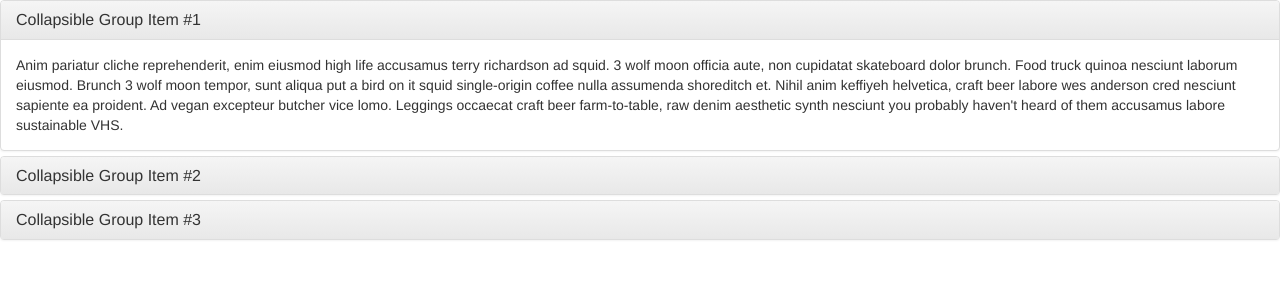
After one commit to theunfeelingsoul/Majis, a PHP site: page /dev/sidebar/open.html in a window 1280 px wide. The commit adds this page. Shown: the top 300 px of the page. Run offline with PHP 8.4, Linux system fonts and the light colour scheme; some libraries are stand-ins or nearby versions.

Commit message:
more css changes

```diff
--- /dev/null
+++ b/dev/sidebar/open.html
@@ -0,0 +1,94 @@
+<!DOCTYPE html>
+<html>
+<head>
+	<title></title>
+	<!-- Latest compiled and minified CSS -->
+<link rel="stylesheet" href="https://maxcdn.bootstrapcdn.com/bootstrap/3.3.6/css/bootstrap.min.css" integrity="sha384-1q8mTJOASx8j1Au+a5WDVnPi2lkFfwwEAa8hDDdjZlpLegxhjVME1fgjWPGmkzs7" crossorigin="anonymous">
+
+<!-- Optional theme -->
+<link rel="stylesheet" href="https://maxcdn.bootstrapcdn.com/bootstrap/3.3.6/css/bootstrap-theme.min.css" integrity="sha384-fLW2N01lMqjakBkx3l/M9EahuwpSfeNvV63J5ezn3uZzapT0u7EYsXMjQV+0En5r" crossorigin="anonymous">
+
+
+</head>
+<body>
+
+<div class="panel-group" id="accordion" role="tablist" aria-multiselectable="true">
+  <div class="panel panel-default">
+    <div class="panel-heading" role="tab" id="headingOne">
+      <h4 class="panel-title">
+        <a role="button" data-toggle="collapse" data-parent="#accordion" href="#collapseOne" aria-expanded="true" aria-controls="collapseOne">
+          Collapsible Group Item #1
+        </a>
+      </h4>
+    </div>
+    <div id="collapseOne" class="panel-collapse collapse in" role="tabpanel" aria-labelledby="headingOne">
+      <div class="panel-body">
+        Anim pariatur cliche reprehenderit, enim eiusmod high life accusamus terry richardson ad squid. 3 wolf moon officia aute, non cupidatat skateboard dolor brunch. Food truck quinoa nesciunt laborum eiusmod. Brunch 3 wolf moon tempor, sunt aliqua put a bird on it squid single-origin coffee nulla assumenda shoreditch et. Nihil anim keffiyeh helvetica, craft beer labore wes anderson cred nesciunt sapiente ea proident. Ad vegan excepteur butcher vice lomo. Leggings occaecat craft beer farm-to-table, raw denim aesthetic synth nesciunt you probably haven't heard of them accusamus labore sustainable VHS.
+      </div>
+    </div>
+  </div>
+  <div class="panel panel-default">
+    <div class="panel-heading" role="tab" id="headingTwo">
+      <h4 class="panel-title">
+        <a class="collapsed" role="button" data-toggle="collapse" data-parent="#accordion" href="#collapseTwo" aria-expanded="false" aria-controls="collapseTwo">
+          Collapsible Group Item #2
+        </a>
+      </h4>
+    </div>
+    <div id="collapseTwo" class="panel-collapse collapse" role="tabpanel" aria-labelledby="headingTwo">
+      <div class="panel-body">
+        Anim pariatur cliche reprehenderit, enim eiusmod high life accusamus terry richardson ad squid. 3 wolf moon officia aute, non cupidatat skateboard dolor brunch. Food truck quinoa nesciunt laborum eiusmod. Brunch 3 wolf moon tempor, sunt aliqua put a bird on it squid single-origin coffee nulla assumenda shoreditch et. Nihil anim keffiyeh helvetica, craft beer labore wes anderson cred nesciunt sapiente ea proident. Ad vegan excepteur butcher vice lomo. Leggings occaecat craft beer farm-to-table, raw denim aesthetic synth nesciunt you probably haven't heard of them accusamus labore sustainable VHS.
+      </div>
+    </div>
+  </div>
+  <div class="panel panel-default">
+    <div class="panel-heading" role="tab" id="headingThree">
+      <h4 class="panel-title">
+        <a class="collapsed xx" role="button" data-toggle="collapse" data-parent="#accordion" href="#collapseThree" aria-expanded="false" aria-controls="collapseThree">
+          Collapsible Group Item #3
+        </a>
+      </h4>
+    </div>
+    <div id="collapseThree" class="panel-collapse collapse" role="tabpanel" aria-labelledby="headingThree">
+      <div class="panel-body">
+        Anim pariatur cliche reprehenderit, enim eiusmod high life accusamus terry richardson ad squid. 3 wolf moon officia aute, non cupidatat skateboard dolor brunch. Food truck quinoa nesciunt laborum eiusmod. Brunch 3 wolf moon tempor, sunt aliqua put a bird on it squid single-origin coffee nulla assumenda shoreditch et. Nihil anim keffiyeh helvetica, craft beer labore wes anderson cred nesciunt sapiente ea proident. Ad vegan excepteur butcher vice lomo. Leggings occaecat craft beer farm-to-table, raw denim aesthetic synth nesciunt you probably haven't heard of them accusamus labore sustainable VHS.
+      </div>
+    </div>
+  </div>
+</div>
+
+
+
+
+
+ <script src="https://ajax.googleapis.com/ajax/libs/jquery/1.11.3/jquery.min.js"></script>
+ <!-- Latest compiled and minified JavaScript -->
+<script src="https://maxcdn.bootstrapcdn.com/bootstrap/3.3.6/js/bootstrap.min.js" integrity="sha384-0mSbJDEHialfmuBBQP6A4Qrprq5OVfW37PRR3j5ELqxss1yVqOtnepnHVP9aJ7xS" crossorigin="anonymous"></script>
+
+<script type="text/javascript">
+	var string = window.location.href;
+    substring = "open";
+// console.log(string.indexOf(substring) > -1);
+var pages = ['problems', 'facilities', 'gps', 'report_sf'];
+var pagescollapse = ['collapseOne', 'collapseTwo'];
+var pagesheading = ['headingOne', 'headingTwo'];
+var arrayLength = pages.length;
+var x = 1;
+for (var i = 0; i < arrayLength; i++) {
+
+	var st = string.indexOf(pages[i]) > -1;
+	console.log(st);
+	if (st == true) {
+		$("#"+pagesheading[x]+" .collapsed").attr("aria-expanded","true");
+
+		$('#'+pagescollapse[x]).addClass('in');
+	}
+	if (x>2) {x==0}
+	x++;
+}
+
+
+</script>
+
+</body>
+</html>
--- a/facilities.php
+++ b/facilities.php
@@ -83,7 +83,7 @@ if ($num_rows > 0) {
 		<div class="row" id="page">
 			<?php include "includes/_sidebar.php"; ?>
 
-			<div class="col-md-10">
+			<div class="col-md-10 main-content">
 				<h2 class="page-title">Facilities
 					<?php echo $_SESSION['role'] == 'user' ? '<span class="hidden">':'<span>'; ?>
 					<a href="addfacility.php"><span class="label label-default">Add new</span></a>
--- a/gps.php
+++ b/gps.php
@@ -1,4 +1,8 @@
 <!DOCTYPE html>
+<?php
+		session_start();
+		include "includes/_permissions.php";
+	?>
 <?php
 	include 'database.php';
 
--- a/includes/_sidebar.php
+++ b/includes/_sidebar.php
@@ -17,12 +17,12 @@
 		<div class="panel panel-default">
 			<div class="panel-heading" role="tab" id="headingOne">
 				<h4 class="panel-title">
-					<a role="button" data-toggle="collapse" data-parent="#accordion" href="#collapseOne" aria-expanded="true" aria-controls="collapseOne">
+					<a role="button" data-toggle="collapse" data-parent="#accordion" href="#collapseOne" aria-expanded="false" aria-controls="collapseOne">
 						<span class="glyphicon glyphicon-check"></span>&nbsp;&nbsp;Online Monitoring
 					</a>
 				</h4>
 			</div>
-			<div id="collapseOne" class="panel-collapse collapse in" role="tabpanel" aria-labelledby="headingOne">
+			<div id="collapseOne" class="panel-collapse collapse" role="tabpanel" aria-labelledby="headingOne">
 				<div class="panel-body side-bar-body">
 					<ul>
 						<a href="problems.php">
```
Also changed, not shown: addfacility.php (+4 -4 lines), includes/_header.php (+16 -3 lines), includes/_jslinks.php (+33 -0 lines), styles/majismain.css (+10 -2 lines).
